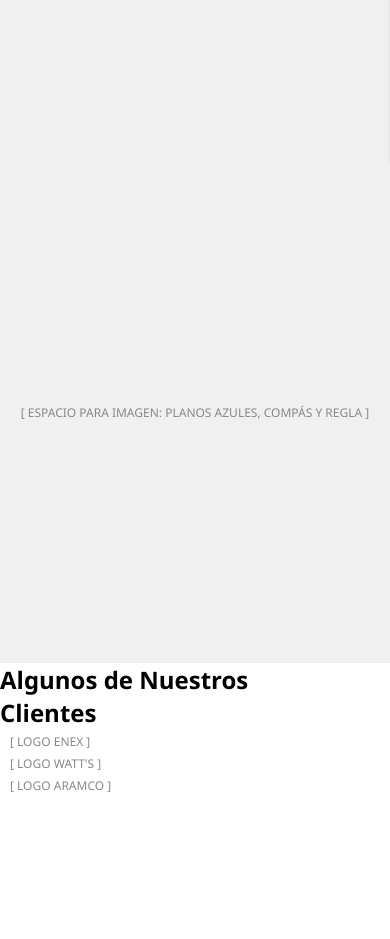
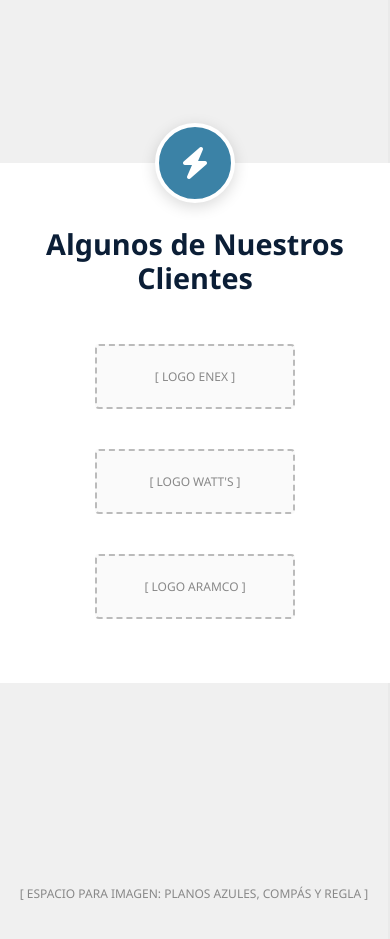
Before and after one commit to webuchile/multisoluciones-web, a plain HTML site: page index.html in a window 390 px wide. Shown: the part 2080-3019 px from the top of the page. Before the commit the page ends 2884 px from the top, so only its background shows below. Drawn offline with Linux system fonts and the light colour scheme.

Commit message:
Add styles for clients section and update layout

```diff
--- a/styles.css
+++ b/styles.css
@@ -22,7 +22,7 @@ body {
 /* ================= DISEÑO ESTRUCTURAL GENERAL ================= */
 
 /* Contenedores Base de Pantalla Completa */
-.hero-container, .about-container {
+.hero-container, .about-container, .clients-container {
     display: flex;
     min-height: 100vh;
     width: 100%;
@@ -31,7 +31,7 @@ body {
 }
 
 /* Columnas de Texto e Imagen compartiendo un 50% cada una */
-.hero-left, .hero-right, .about-left, .about-right {
+.hero-left, .hero-right, .about-left, .about-right, .clients-left, .clients-right {
     flex: 1 1 50%;
     position: relative;
 }
@@ -56,14 +56,8 @@ body {
     z-index: 10;
 }
 
-/* Posición de la tuerca (Entre Hero Izquierda y Hero Derecha) */
-.hero-badge {
-    left: 50%;
-    transform: translate(-50%, -50%);
-}
-
-/* Posición de la bombilla (Entre About Izquierda y About Derecha) */
-.about-badge {
+/* Posición de insignias entre columnas */
+.hero-badge, .about-badge, .clients-badge {
     left: 50%;
     transform: translate(-50%, -50%);
 }
@@ -183,45 +177,96 @@ body {
 }
 
 
+/* ================= ESTILOS SECCIÓN 3: CLIENTES ================= */
+.clients-left .image-placeholder {
+    border-right: 2px solid #eaeaea;
+    /* background-image: url('planos-compas.jpg'); */
+}
+
+.clients-right {
+    display: flex;
+    align-items: center;
+    justify-content: center;
+    padding: 5rem 5%;
+    background-color: var(--bg-light);
+}
+
+.clients-content {
+    text-align: center;
+    width: 100%;
+    max-width: 450px;
+}
+
+.clients-content h2 {
+    font-size: 2.6rem;
+    font-weight: 700;
+    color: var(--primary-color);
+    margin-bottom: 3rem;
+    line-height: 1.2;
+}
+
+.logos-stack {
+    display: flex;
+    flex-direction: column;
+    align-items: center;
+    gap: 2.5rem; /* Separación vertical uniforme entre logos */
+}
+
+.client-logo-placeholder {
+    width: 240px;
+    height: 75px;
+    border: 2px dashed #bbb;
+    background-color: #fafafa;
+    display: flex;
+    align-items: center;
+    justify-content: center;
+    border-radius: 4px;
+}
+
+
 /* ================= RESPONSIVIDAD (PANTALLAS MEDIANAS Y MÓVILES) ================= */
 @media (max-width: 992px) {
-    .hero-container, .about-container {
+    .hero-container, .about-container, .clients-container {
         flex-direction: column;
     }
 
-    .hero-left, .hero-right, .about-left, .about-right {
+    .hero-left, .hero-right, .about-left, .about-right, .clients-left, .clients-right {
         flex: 1 1 100%;
         width: 100%;
     }
 
-    .hero-left, .about-right {
+    .hero-left, .about-right, .clients-right {
         padding: 4rem 2rem;
     }
 
     .hero-left { order: 1; }
     .hero-right { order: 2; }
 
-    /* En tablet/móvil invertimos el orden para que la imagen de la empresa quede bien posicionada */
     .about-left { order: 2; }
     .about-right { order: 1; }
 
-    .hero-right .image-placeholder, .about-left .image-placeholder {
+    .clients-left { order: 2; }
+    .clients-right { order: 1; }
+
+    .hero-right .image-placeholder,
+    .about-left .image-placeholder,
+    .clients-left .image-placeholder {
         min-height: 400px;
         height: 50vh;
     }
 
     .hero-content h1 { font-size: 2.5rem; }
-    .about-content h2 { font-size: 2.2rem; }
+    .about-content h2, .clients-content h2 { font-size: 2.2rem; }
 
     /* Ajustes para las insignias flotantes en diseño vertical colapsado */
     .hero-badge {
-        top: 50vh; /* Ubicado exactamente en la división horizontal */
+        top: 50vh;
         left: 50%;
         transform: translate(-50%, -50%);
     }
 
-    .about-badge {
-        top: 0; /* Colocado justo en el corte entre texto e imagen */
+    .about-badge, .clients-badge {
+        top: 0;
         left: 50%;
         transform: translate(-50%, -50%);
     }
@@ -230,7 +275,12 @@ body {
 @media (max-width: 480px) {
     .hero-content h1 { font-size: 2rem; }
     .hero-content .subtitle, .about-content p { font-size: 1rem; }
-    .about-content h2 { font-size: 1.8rem; }
+    .about-content h2, .clients-content h2 { font-size: 1.8rem; }
+
+    .client-logo-placeholder {
+        width: 200px;
+        height: 65px;
+    }
 
     .icon-circle {
         width: 80px;
```
